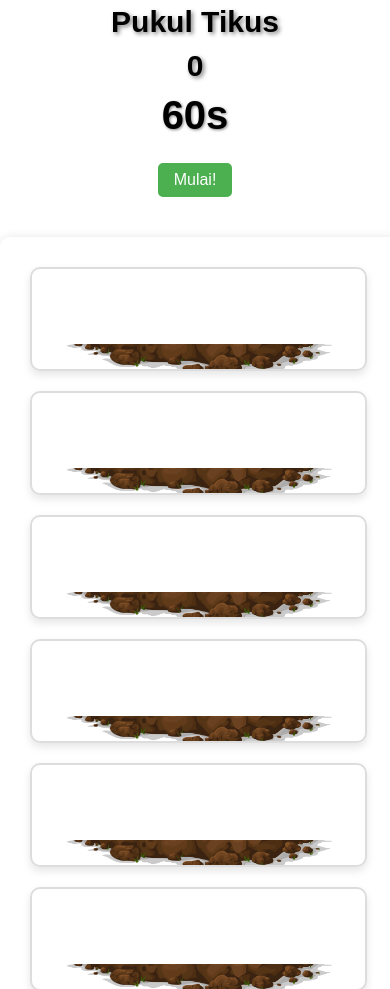
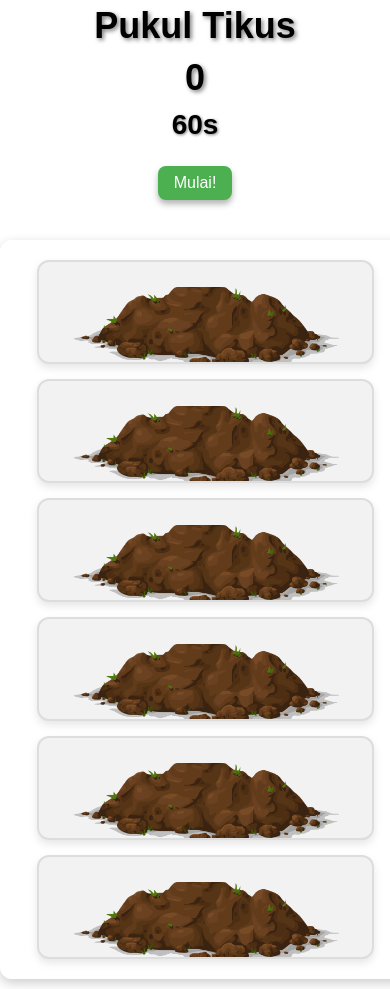
Before and after one commit to Nurfikriihsan/Games-Tikus, a plain HTML site: page index.html in a window 390 px wide. Shown: the top 989 px of the page. Drawn offline with Linux system fonts and the light colour scheme.

Commit message:
Pukul Tikus

```diff
--- a/css/style.css
+++ b/css/style.css
@@ -1,7 +1,7 @@
 body {
   background: url(/img/background.png);
   background-size: cover;
-  font-family: Arial, sans-serif;
+  font-family: 'Arial', sans-serif;
   color: #333;
   margin: 0;
   padding: 0;
@@ -12,8 +12,7 @@ body {
   min-height: 100vh;
 }
 
-h1,
-h2 {
+h1, h2 {
   font-size: 60px;
   text-align: center;
   margin: 5px;
@@ -32,14 +31,15 @@ h2 {
 button {
   display: block;
   margin: 20px auto;
-  padding: 10px 20px;
-  font-size: 18px;
+  padding: 12px 25px;
+  font-size: 20px;
   background-color: #4CAF50;
   color: white;
   border: none;
-  border-radius: 5px;
+  border-radius: 8px;
   cursor: pointer;
   transition: background-color 0.3s ease, transform 0.3s ease;
+  box-shadow: 0 4px 6px rgba(0, 0, 0, 0.3);
 }
 
 button:hover {
@@ -49,17 +49,16 @@ button:hover {
 
 .container {
   width: 90%;
-  max-width: 600px;
+  max-width: 700px;
   margin: 20px auto;
+  display: flex;
+  flex-wrap: wrap;
+  justify-content: center;
+  gap: 15px;
+  background-color: rgba(255, 255, 255, 0.8);
+  border-radius: 12px;
   padding: 20px;
-  background-color: rgba(255, 255, 255, 0.9);
-  border-radius: 10px;
-  box-shadow: 0 0 10px rgba(0, 0, 0, 0.1);
-  cursor: url(../img/palu1.png), auto;
-}
-
-.container:active {
-  cursor: url(../img/palu2.png), auto;
+  box-shadow: 0 4px 12px rgba(0, 0, 0, 0.2);
 }
 
 .tanah {
@@ -67,11 +66,11 @@ button:hover {
   height: 150px;
   position: relative;
   overflow: hidden;
-  float: left;
-  margin: 10px;
   border: 2px solid #ddd;
-  border-radius: 10px;
+  border-radius: 12px;
   box-shadow: 0 4px 8px rgba(0, 0, 0, 0.1);
+  background-color: #f2f2f2;
+  cursor: pointer;
   transition: transform 0.3s ease;
 }
 
@@ -102,14 +101,37 @@ button:hover {
 
 .tanah.muncul .tikus {
   top: -15px;
-  transform: rotate(20deg);
+  transform: rotate(0deg);
 }
 
+/* Responsive Styles */
 @media (max-width: 768px) {
+  h1, h2 {
+    font-size: 48px;
+  }
 
-  h1,
-  h2 {
-    font-size: 40px;
+  .container {
+    width: 100%;
+  }
+
+  .tanah {
+    width: 45%;
+    height: 120px;
+  }
+
+  .timer {
+    font-size: 32px;
+  }
+
+  button {
+    font-size: 18px;
+    padding: 10px 20px;
+  }
+}
+
+@media (max-width: 480px) {
+  h1, h2 {
+    font-size: 36px;
   }
 
   .container {
@@ -117,20 +139,12 @@ button:hover {
   }
 
   .tanah {
-    width: 45%;
-    height: 120px;
+    width: 90%;
+    height: 100px;
   }
 
-  .tanah::after {
-    height: 60px;
-  }
-}
-
-@media (max-width: 480px) {
-
-  h1,
-  h2 {
-    font-size: 30px;
+  .tikus {
+    background-size: 50%;
   }
 
   button {
@@ -138,16 +152,19 @@ button:hover {
     padding: 8px 16px;
   }
 
-  .tanah {
-    width: 90%;
-    height: 100px;
-  }
-
-  .tanah::after {
-    height: 50px;
-  }
-
-  .tikus {
-    background-size: 50%;
+  .timer {
+    font-size: 28px;
   }
 }
+
+.container,
+.container .tanah,
+.container .tanah .tikus {
+  cursor: url(../img/palu1.png), auto;
+}
+
+.container:active,
+.container .tanah:active,
+.container .tanah .tikus:active {
+  cursor: url(../img/palu2.png), auto;
+}
--- a/index.html
+++ b/index.html
@@ -1,13 +1,11 @@
 <!DOCTYPE html>
 <html lang="en">
-
 <head>
   <meta charset="UTF-8">
   <meta name="viewport" content="width=device-width, initial-scale=1.0">
-  <title>Games Tikus</title>
+  <title>Pukul Tikus</title>
   <link rel="stylesheet" href="css/style.css">
 </head>
-
 <body>
   <h1>Pukul Tikus</h1>
   <h2 class="papan-skor">0</h2>
@@ -39,5 +37,4 @@
   <audio src="audio/Pop.mp3" id="pop"></audio>
   <script src="js/script.js"></script>
 </body>
-
 </html>
```
Also changed, not shown: js/script.js (line endings or trailing spaces).
